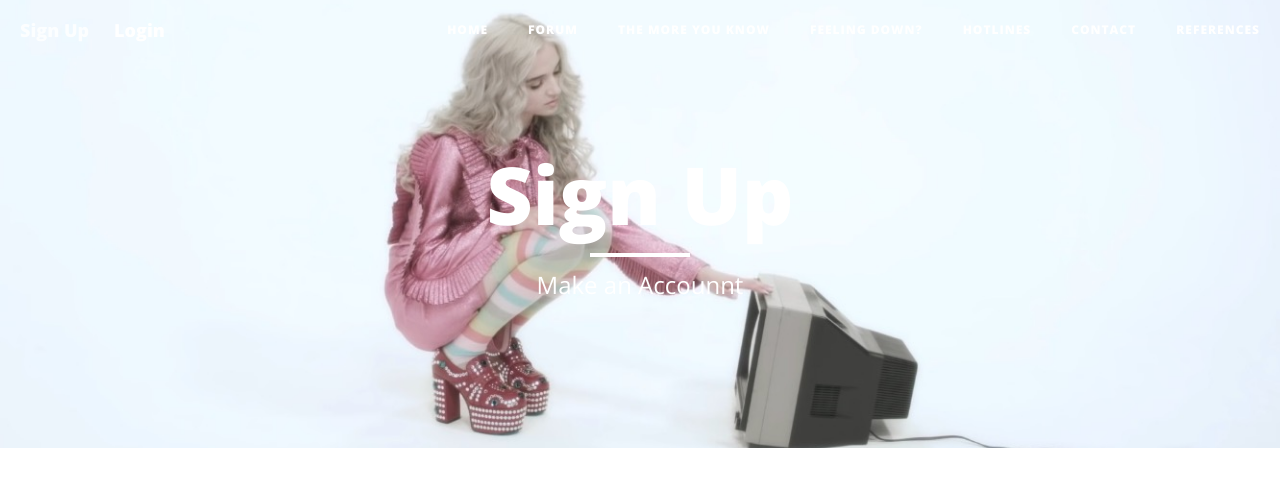
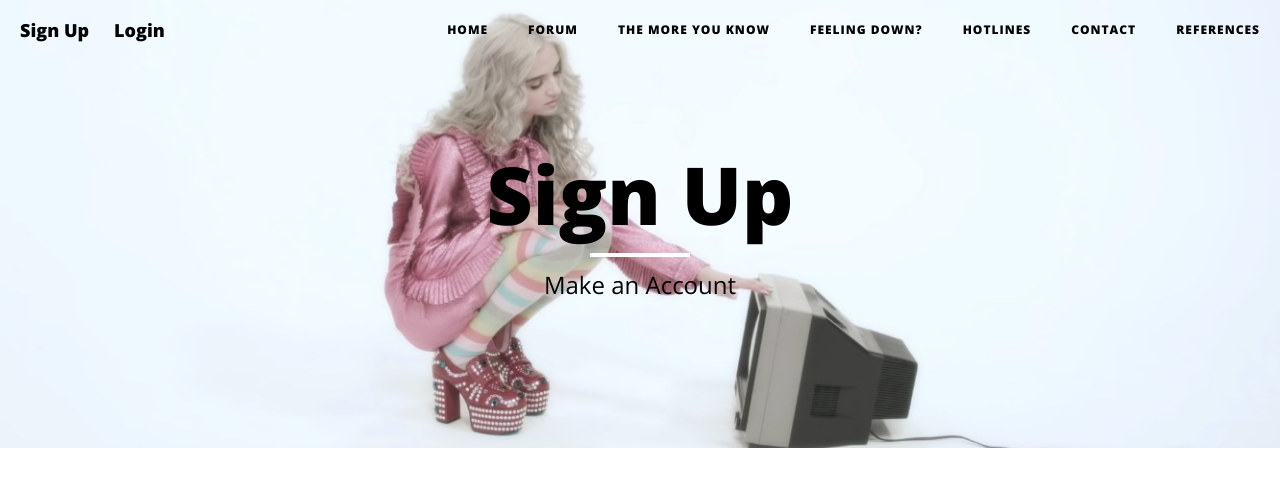
Before and after one commit to Mardea-s/finalproject, a Django app: page /signup/ in a window 1280 px wide. Shown: the top 494 px of the page. Run offline with Django 3.2, Linux system fonts and the light colour scheme; some libraries are stand-ins or nearby versions.

Commit message:
Updated sign up page.

```diff
--- a/forum/templates/forum/signup.html
+++ b/forum/templates/forum/signup.html
@@ -46,10 +46,10 @@
 
                   <!-- Start of user authentication (important) -->
                   {% if user.is_authenticated %}
-                      <a class="navbar-brand" href="{% url 'logout' %}">Logout</a>
+                      <a class="navbar-brand" href="{% url 'logout' %}" style="color: black;">Logout</a>
                   {% else %}
-                      <a class="navbar-brand" href="{% url 'signup' %}">Sign Up</a>
-                      <a class="navbar-brand" href="{% url 'login' %}?next={{ request.path }}">Login</a>
+                      <a class="navbar-brand" href="{% url 'signup' %}" style="color: black;">Sign Up</a>
+                      <a class="navbar-brand" href="{% url 'login' %}?next={{ request.path }}" style="color: black;">Login</a>
                   {% endif %}
                   <!-- End of user authentication -->
               </div>
@@ -58,25 +58,25 @@
               <div class="collapse navbar-collapse" id="bs-example-navbar-collapse-1">
                   <ul class="nav navbar-nav navbar-right">
                       <li>
-                          <a href="/">Home</a>
+                          <a href="/" style="color: black;">Home</a>
                       </li>
                       <li>
-                          <a href="forum">Forum</a>
+                          <a href="forum" style="color: black;">Forum</a>
                       </li>
                       <li>
-                          <a href="about">The More You Know</a>
+                          <a href="about" style="color: black;">The More You Know</a>
                       </li>
                       <li>
-                          <a href="feeling_down">Feeling Down?</a>
+                          <a href="feeling_down" style="color: black;">Feeling Down?</a>
                       </li>
                       <li>
-                          <a href="hotlines">Hotlines</a>
+                          <a href="hotlines" style="color: black;">Hotlines</a>
                       </li>
                       <li>
-                          <a href="contact">Contact</a>
+                          <a href="contact" style="color: black;">Contact</a>
                       </li>
                       <li>
-                          <a href="references">References</a>
+                          <a href="references" style="color: black;">References</a>
                       </li>
                   </ul>
               </div>
@@ -92,29 +92,27 @@
               <div class="row">
                   <div class="col-lg-8 col-lg-offset-2 col-md-10 col-md-offset-1">
                       <div class="page-heading">
-                          <h1>Sign Up</h1>
+                          <h1 style="color: black;">Sign Up</h1>
                           <hr class="small">
-                          <span class="subheading">Make an Accounnt</span>
+                          <span class="subheading" style="color: black;">Make an Account</span>
                       </div>
                   </div>
               </div>
           </div>
       </header>
 
-      <!-- Main Content -->
+      <!-- Start form content. -->
       <div class="container">
           <div class="row">
               <div class="col-lg-8 col-lg-offset-2 col-md-10 col-md-offset-1">
-
-</head>
-<body>
                 {% block content %}
                   <h2>Sign up</h2>
                   <form method="post">
                     {% csrf_token %}
                     {% for field in form %}
                       <p>
-          {{ field.label_tag }}<br>
+                        {{ field.label_tag }}
+                        <br>
                         {{ field }}
                         {% if field.help_text %}
                           <small style="color: grey">{{ field.help_text }}</small>
@@ -127,6 +125,9 @@
                     <button type="submit">Sign up</button>
                   </form>
                 {% endblock %}
-
-<body>
+              </div>
+            </div>
+        </div>
+        <!-- End form content. -->
+    </body>
 </html>
```
Lines whose indentation alone changed are shown as unchanged.
